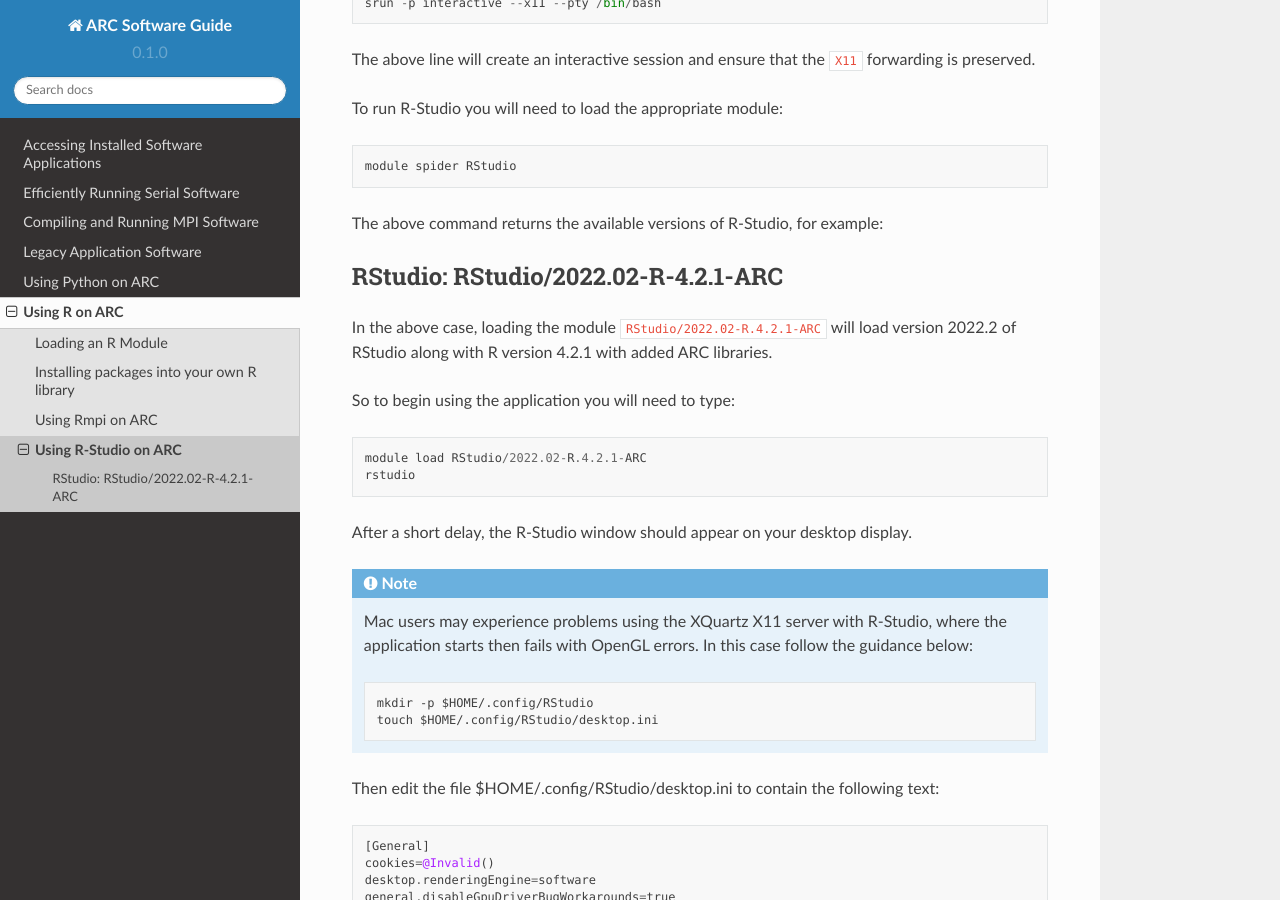
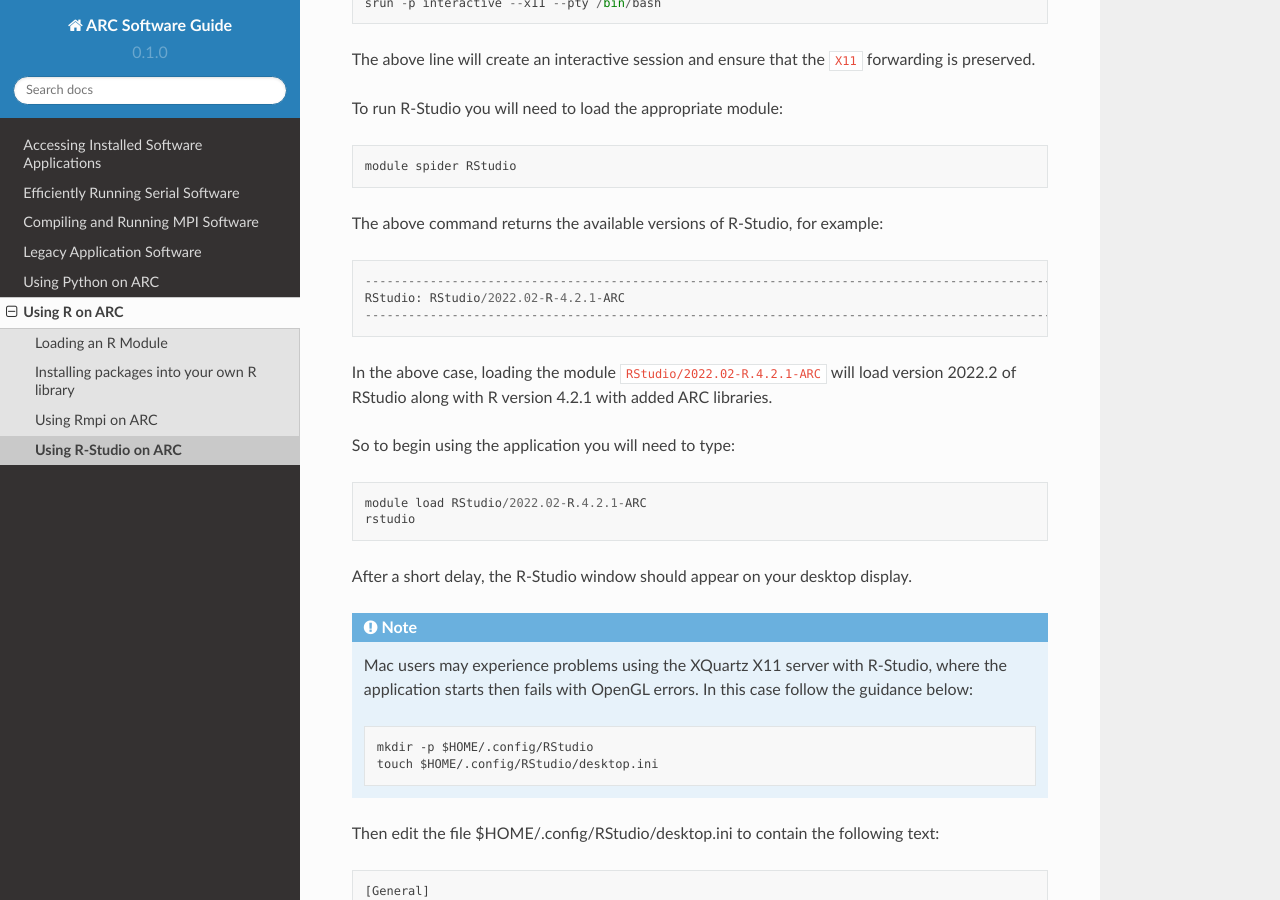
Before and after one commit to oxford-arc/arc-software-guide, a Sphinx documentation site: the page built from docs/source/R/arc_r_studio.rst, in a window 1280 px wide and 900 px high, scrolled down 637 px. Built offline with Sphinx 7.4.7 and the Read the Docs theme 2.0.0, drawn with Linux system fonts in a browser that asks for light colours.

```diff
--- a/docs/source/R/arc_r_studio.rst
+++ b/docs/source/R/arc_r_studio.rst
@@ -23,11 +23,11 @@ To run R-Studio you will need to load the appropriate module::
 
   module spider RStudio
 
-The above command returns the available versions of R-Studio, for example:
+The above command returns the available versions of R-Studio, for example::
 
----------------------------------------------------------------------------------------------------------------------------------------------------------------
+  ----------------------------------------------------------------------------------------------------------------------------------------------
   RStudio: RStudio/2022.02-R-4.2.1-ARC
----------------------------------------------------------------------------------------------------------------------------------------------------------------
+  ----------------------------------------------------------------------------------------------------------------------------------------------
 
 In the above case, loading the module ``RStudio/2022.02-R.4.2.1-ARC`` will load version 2022.2 of RStudio along with R version 4.2.1 with added ARC libraries.
 
```
